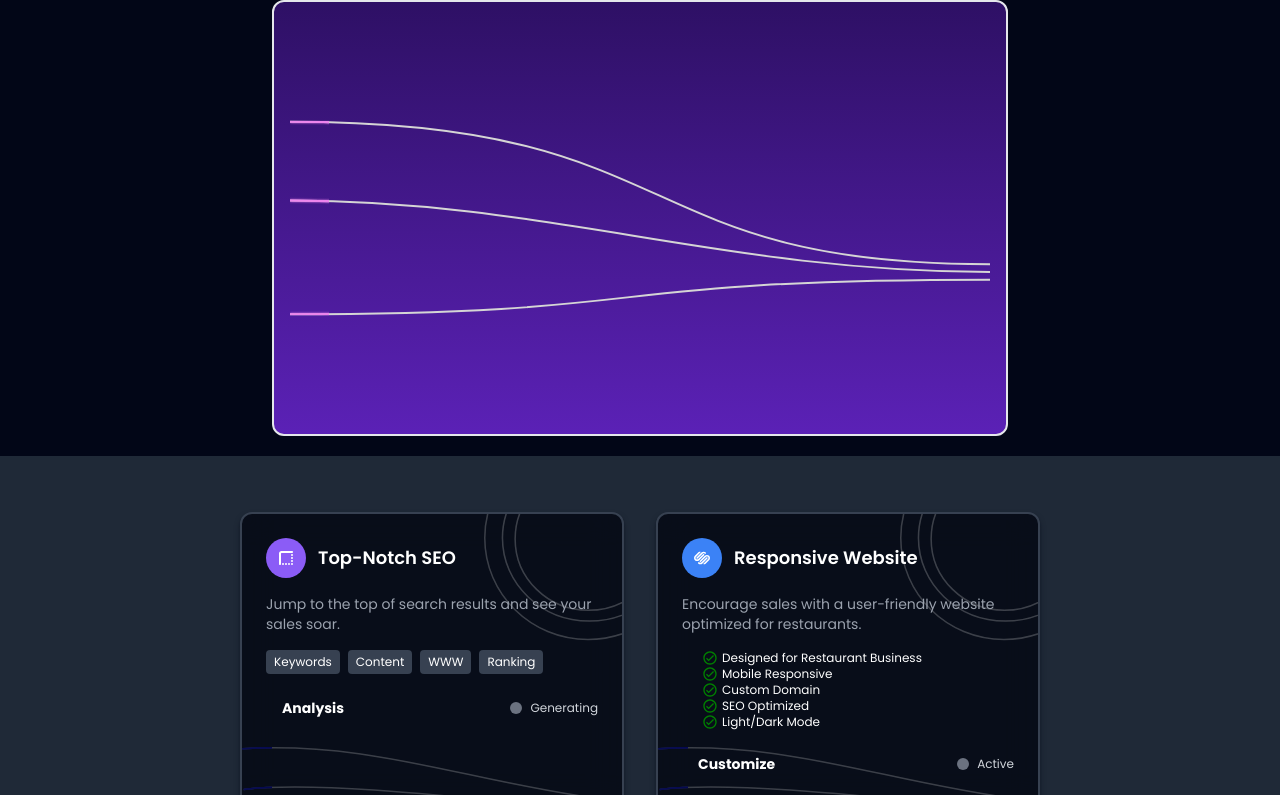
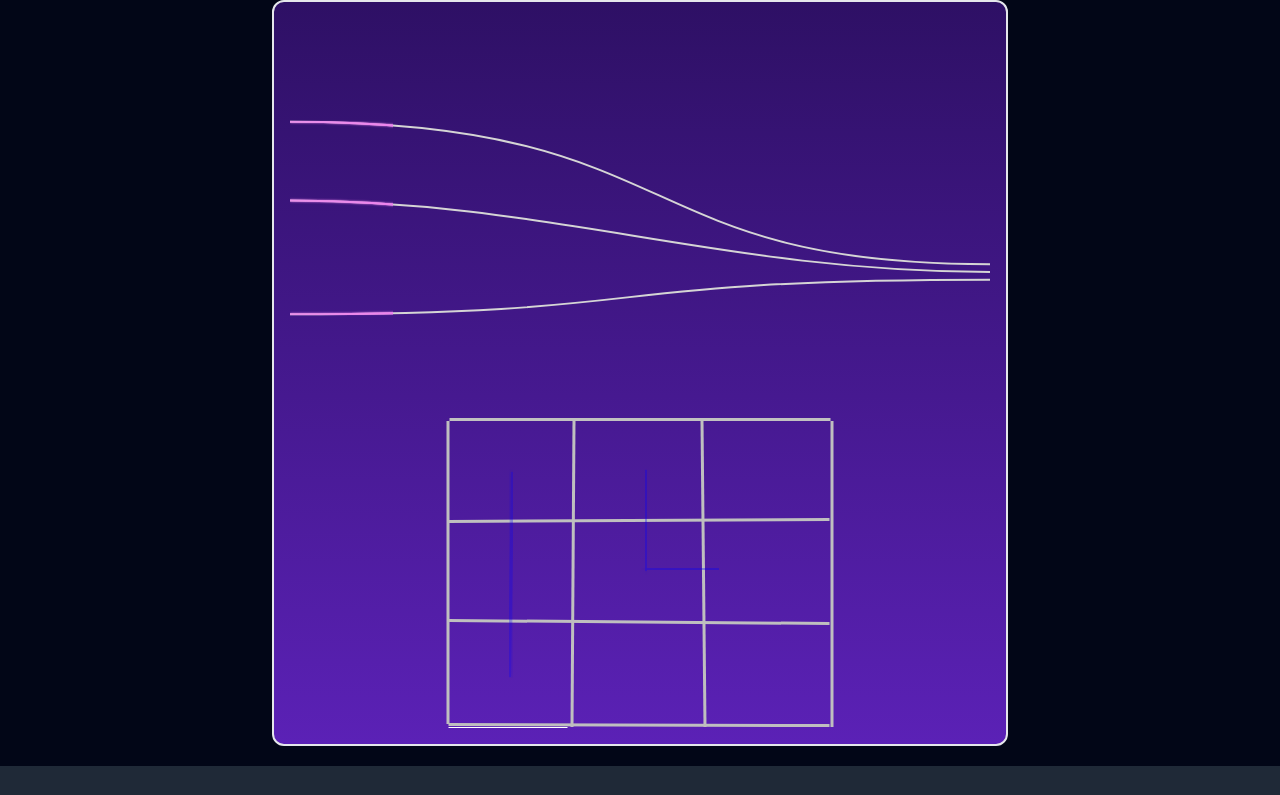
Before and after one commit to rachidfrex/my_portfolio, a React (Vite) app: page /about in a window 1280 px wide. Shown: the top 795 px of the page. Built offline with nearby package versions, Linux system fonts and the light colour scheme; a web font is replaced by a local one.

Commit message:
Refactor about page to include Linelaser3 component

```diff
--- a/src/pages/about.jsx
+++ b/src/pages/about.jsx
@@ -1,6 +1,6 @@
 import React from 'react';
 import Linelaser from "../components/linelaser";
-
+import Linelaser3 from "../components/linelaser3";
 import Cards from "../components/cards";
 
 
@@ -10,6 +10,7 @@ const About = () => {
          <div className='flex    justify-center items-center   '>
          <div className='border-2 rounded-xl bg-gradient-to-t from-violet-800 to-violet-950 dark:from-violet-500 dark:to-violet-700 p-4 backdrop-filter backdrop-blur-lg bg-opacity-40'>
             <Linelaser/>
+            <Linelaser3/>
 
         </div>
         </div>
```
